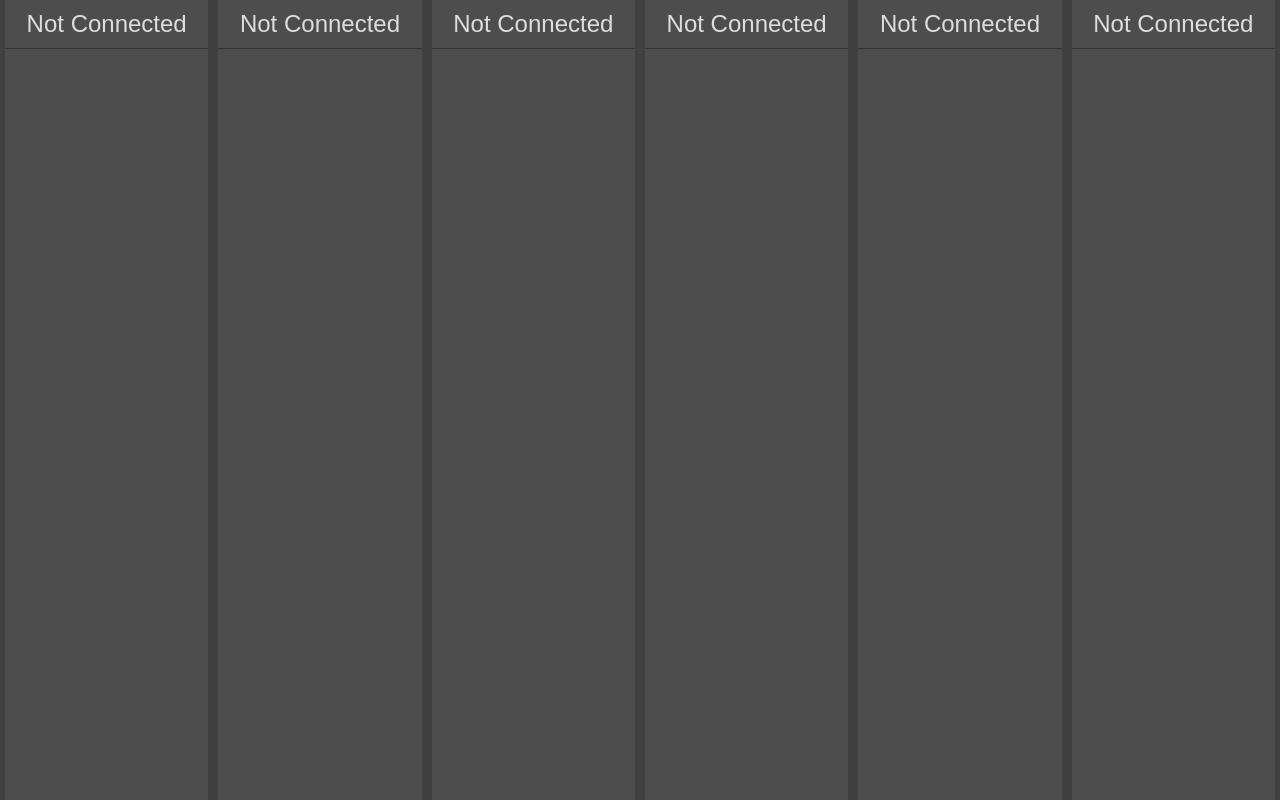
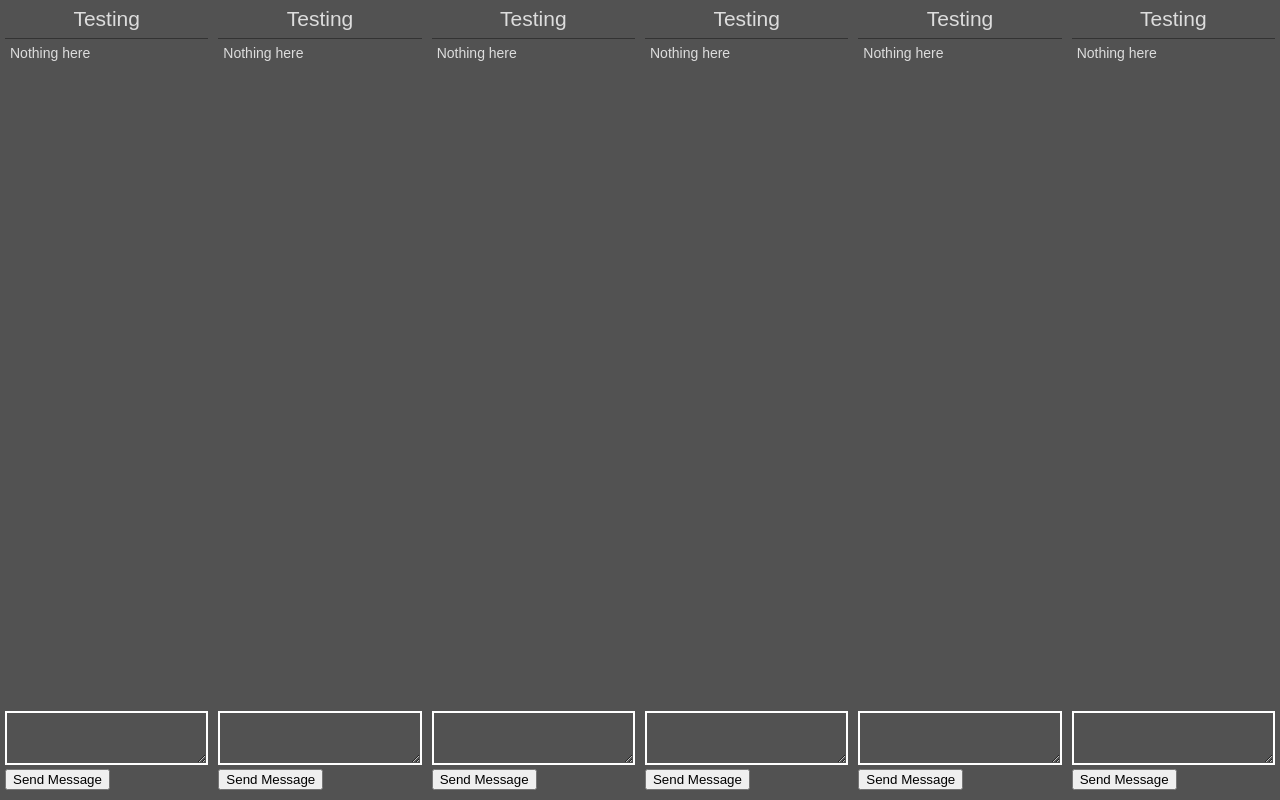
Before and after one commit to Jogger71/Twitch-Moderating-System, an Electron app: page chatsWindow.html in a window 1280 px wide. Drawn offline with nearby package versions, Linux system fonts and the light colour scheme; no server answers.

Commit message:
Many stylings

```diff
--- a/chatsWindow.html
+++ b/chatsWindow.html
@@ -8,41 +8,65 @@
     <title>Chats</title>
   </head>
   <body>
-    <div class="window">
+    <div class="chats-window">
       <div class="chat" data-channel-number="1">
-        <div class="innerWrapper">
-          <h2 class="channelName"></h2>
-          <div class="messageContainer"></div>
+        <h2 class="channel-name">Testing</h2>
+        <div class="message-container">Nothing here</div>
+        <div class="response-area">
+          <form>
+            <textarea class="response-message"></textarea>
+            <input type="submit" value="Send Message" class="send-message" />
+          </form>
         </div>
       </div>
       <div class="chat" data-channel-number="2">
-        <div class="innerWrapper">
-          <h2 class="channelName"></h2>
-          <div class="messageContainer"></div>
+        <h2 class="channel-name">Testing</h2>
+        <div class="message-container">Nothing here</div>
+        <div class="response-area">
+          <form>
+            <textarea class="response-message"></textarea>
+            <input type="submit" value="Send Message" class="send-message" />
+          </form>
         </div>
       </div>
       <div class="chat" data-channel-number="3">
-        <div class="innerWrapper">
-          <h2 class="channelName"></h2>
-          <div class="messageContainer"></div>
+        <h2 class="channel-name">Testing</h2>
+        <div class="message-container">Nothing here</div>
+        <div class="response-area">
+          <form>
+            <textarea class="response-message"></textarea>
+            <input type="submit" value="Send Message" class="send-message" />
+          </form>
         </div>
       </div>
       <div class="chat" data-channel-number="4">
-        <div class="innerWrapper">
-          <h2 class="channelName"></h2>
-          <div class="messageContainer"></div>
+        <h2 class="channel-name">Testing</h2>
+        <div class="message-container">Nothing here</div>
+        <div class="response-area">
+          <form>
+            <textarea class="response-message"></textarea>
+            <input type="submit" value="Send Message" class="send-message" />
+          </form>
         </div>
       </div>
       <div class="chat" data-channel-number="5">
-        <div class="innerWrapper">
-          <h2 class="channelName"></h2>
-          <div class="messageContainer"></div>
+        <h2 class="channel-name">Testing</h2>
+        <div class="message-container">Nothing here</div>
+        <div class="response-area">
+          <form>
+            <textarea class="response-message"></textarea>
+            <input type="submit" value="Send Message" class="send-message" />
+          </form>
         </div>
       </div>
       <div class="chat" data-channel-number="6">
-        <div class="innerWrapper">
-          <h2 class="channelName"></h2>
-          <div class="messageContainer"></div>
+        <h2 class="channel-name">Testing</h2>
+        <div class="message-container">Nothing here</div>
+        <div class="response-area">
+          <form>
+            <textarea class="response-message"></textarea>
+            <input type="submit" value="Send Message" class="send-message" />
+          </form>
         </div>
       </div>
     </div>
--- /dev/null
+++ b/resources/css/_variables.scss
@@ -0,0 +1,9 @@
+$applicationBackground: #525252;
+
+//  Global font
+$font-family: 'Source Code Pro', sans-serif;
+$font-size: 14px;
+$line-height: 18px;
+
+//  Response message
+$response-message-height: 54px;
--- /dev/null
+++ b/resources/css/chats_window/_channel_name.scss
@@ -0,0 +1,9 @@
+.channel-name {
+  border-bottom: 1px solid #333;
+  flex-basis: 30px;
+  flex-shrink: 1;
+  font-weight: 300;
+  padding: 10px 0;
+  margin: 0;
+  text-align: center;
+}
--- /dev/null
+++ b/resources/css/chats_window/_chat.scss
@@ -0,0 +1,15 @@
+.chat {
+  display: flex;
+  flex-direction: column;
+  flex-grow: 1;
+  flex-wrap: nowrap;
+  height: 100%;
+  float: left;
+  padding: 0;
+  margin: 0 5px;
+  width: 16%;
+
+  @import 'channel_name';
+  @import 'message_container';
+  @import 'response_area';
+}
--- /dev/null
+++ b/resources/css/chats_window/_chats_window.scss
@@ -0,0 +1,10 @@
+.chats-window {
+  //align-items: stretch;
+  display: flex;
+  flex-direction: row;
+  flex-wrap: nowrap;
+  height: 100%;
+  width: 100%;
+
+  @import 'chat';
+}
--- /dev/null
+++ b/resources/css/chats_window/_message_container.scss
@@ -0,0 +1,6 @@
+.message-container {
+  flex-grow: 1;
+  padding: 5px;
+
+  @import 'twitch_message';
+}
--- /dev/null
+++ b/resources/css/chats_window/_response_area.scss
@@ -0,0 +1,7 @@
+.response-area {
+  flex-basis: 0;
+  flex-shrink: 1;
+  padding-bottom: 10px;
+
+  @import "response_message";
+}
--- /dev/null
+++ b/resources/css/chats_window/_response_message.scss
@@ -0,0 +1,7 @@
+.response-message {
+  background: none;
+  border: 2px solid white;
+  min-height: $response-message-height;
+  padding: 5px;
+  width: 100%;
+}
--- /dev/null
+++ b/resources/css/chats_window/_twitch_message.scss
@@ -0,0 +1,5 @@
+.twitch-message {
+  margin: 10px 0;
+
+  @import 'twitch_username';
+}
--- /dev/null
+++ b/resources/css/chats_window/_twitch_username.scss
@@ -0,0 +1,3 @@
+.twitch-username {
+  font-weight: 600;
+}
--- a/resources/css/style.scss
+++ b/resources/css/style.scss
@@ -1,60 +1,22 @@
 @import 'fonts';
-
-$applicationBackground: #404040;
+@import 'variables';
 
 body * {
   box-sizing: border-box;
+  margin: 0;
 }
 
 html, body {
   background: $applicationBackground;
   color: #DDD;
-  font-family: 'Source Code Pro', sans-serif;
+  font-family: $font-family;
+  font-size: $font-size;
   font-weight: 300;
+  line-height: $line-height;
   width: 100%;
   height: 100%;
   padding: 0;
   margin: 0;
 }
 
-.window {
-  align-items: stretch;
-  display: flex;
-  flex-direction: row;
-  height: 100%;
-  margin: 0 auto;
-
-  .chat {
-    flex-grow: 1;
-    height: 100%;
-    width: 16%;
-    float: left;
-    padding: 0;
-    margin: 0 5px;
-
-    .innerWrapper {
-      background: lighten($applicationBackground, 5);
-      height: 100%;
-
-      .channelName {
-        border-bottom: 1px solid #333;
-        font-weight: 300;
-        padding: 10px 0;
-        margin: 0;
-        text-align: center;
-      }
-
-      .messageContainer {
-        padding: 5px;
-
-        .twitch-message {
-          margin: 10px 0;
-
-          .twitch-username {
-            font-weight: 600;
-          }
-        }
-      }
-    }
-  }
-}
+@import 'chats_window/chats_window';
```
Also changed, not shown: resources/css/style.css, 1 other file.
